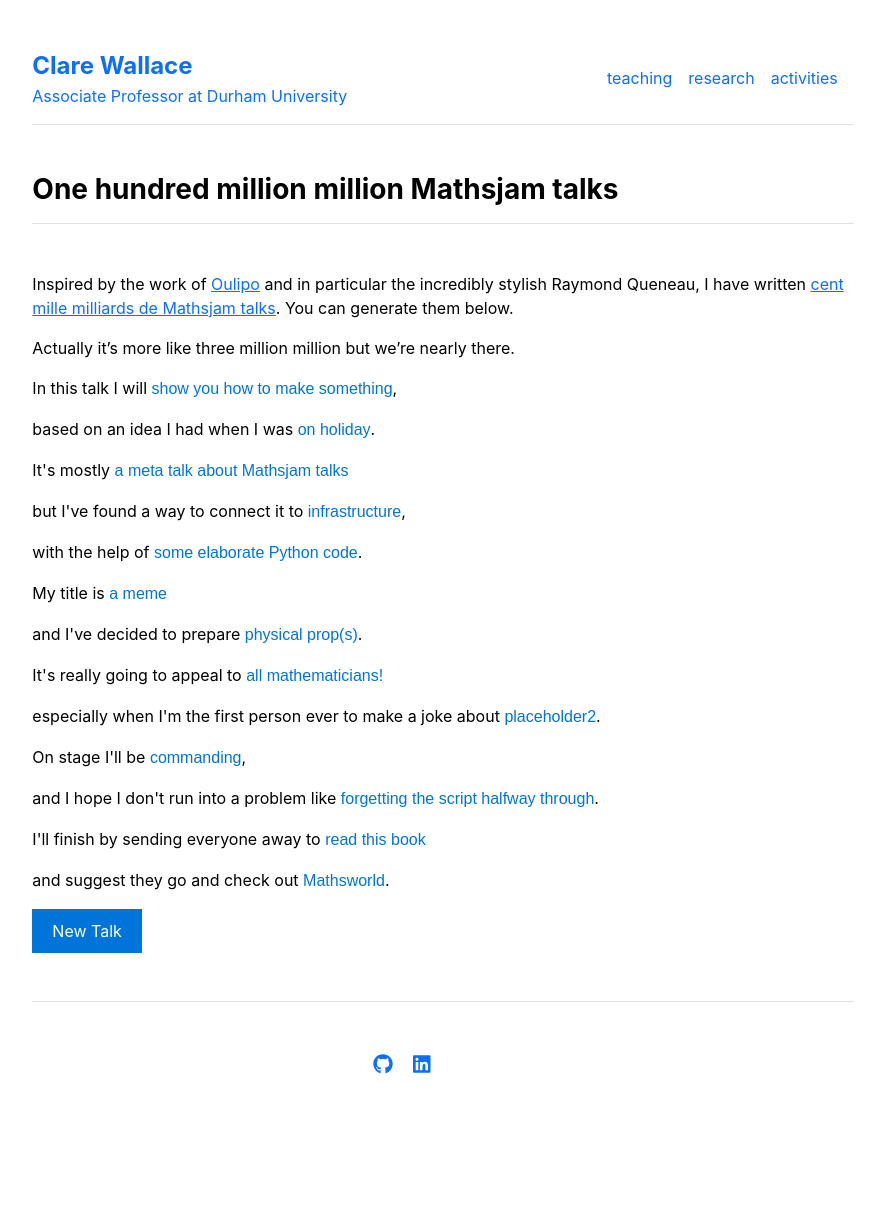
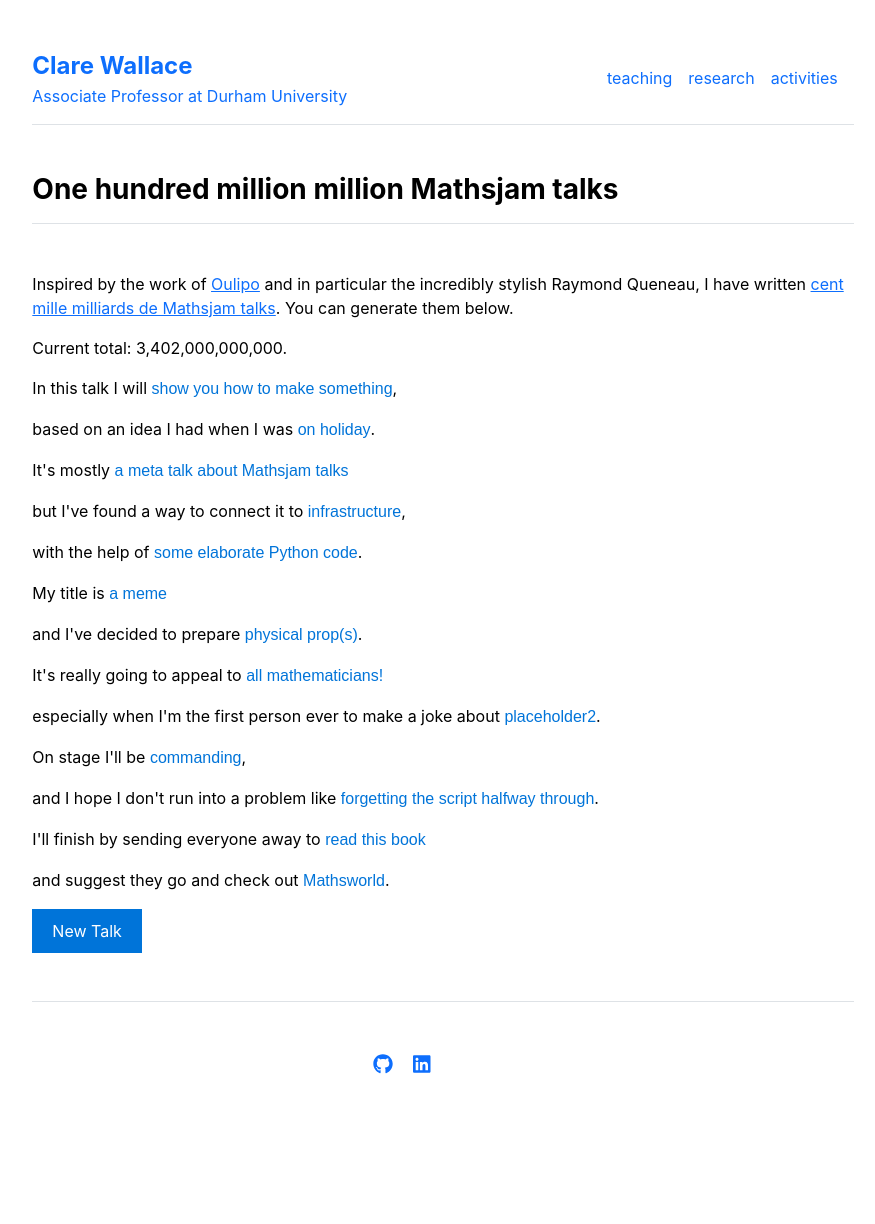
Before and after one commit to CWallace23/cwallace23.github.io, a Jekyll site: the page built from mathsjam-millions.md, in a window 1280 px wide. Shown: the whole page, without its empty margins (197-1072 px from the left). Built offline with Jekyll 4.4.1, drawn with Linux system fonts in a browser that asks for light colours.

Commit message:
numbers innit

```diff
--- a/mathsjam-millions.md
+++ b/mathsjam-millions.md
@@ -5,4 +5,4 @@ title: "One hundred million million Mathsjam talks"
 
 Inspired by the work of [Oulipo](https://en.wikipedia.org/wiki/Oulipo) and in particular the incredibly stylish Raymond Queneau, I have written [cent mille milliards de Mathsjam talks](https://en.wikipedia.org/wiki/A_Hundred_Thousand_Billion_Poems). You can generate them below.
 
-Actually it's more like three million million but we're nearly there.
+Current total: 3,402,000,000,000.
```
